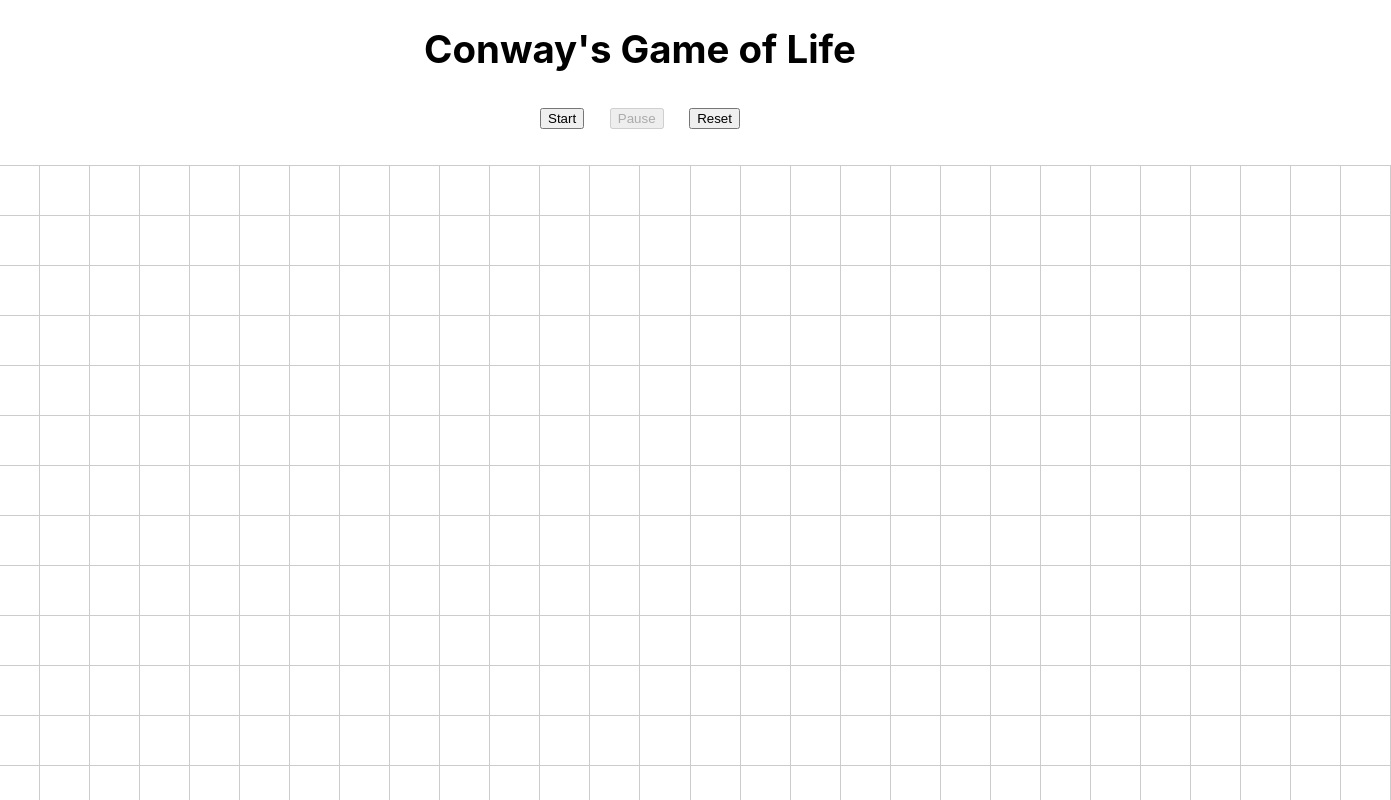
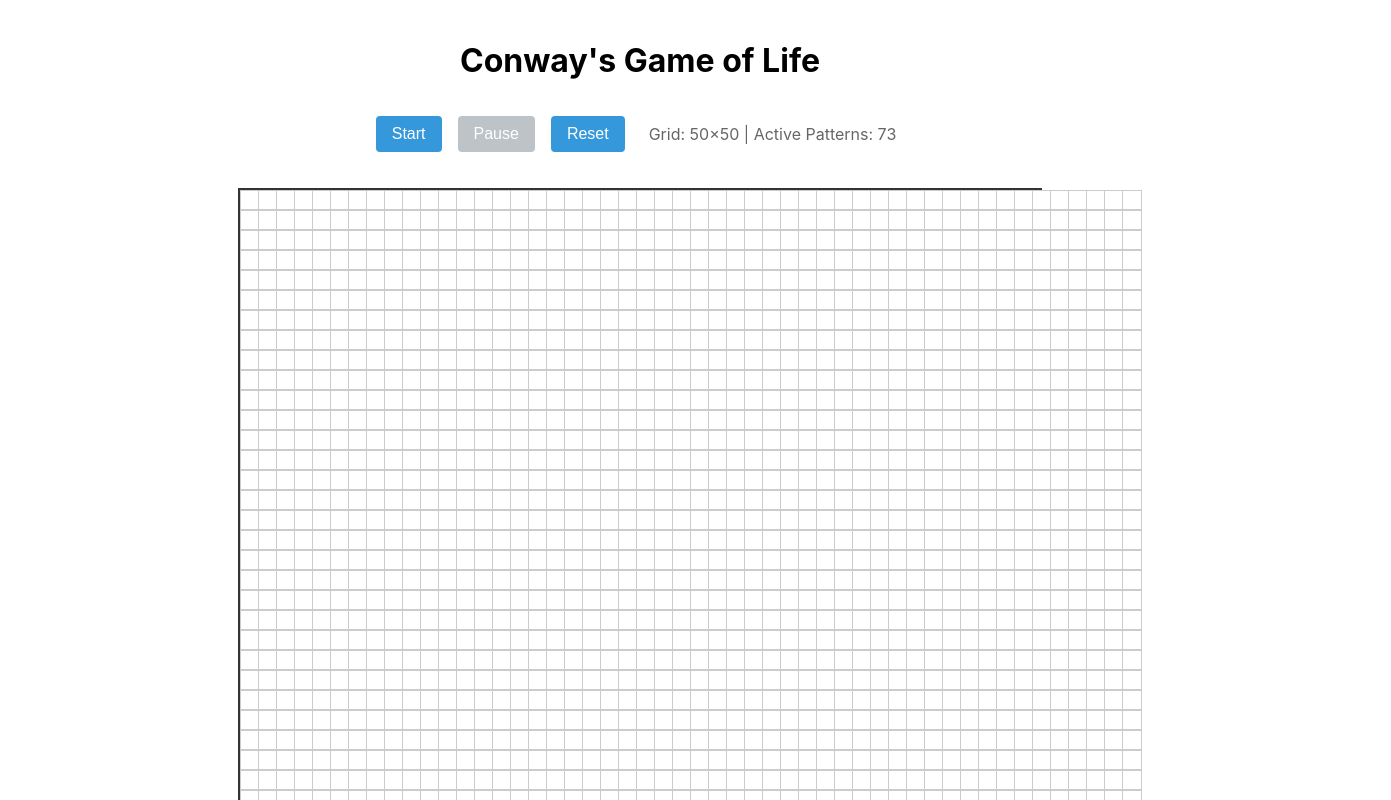
Before and after one commit to mikeyj777/biological_algorithm_problem_set, a React (Create React App) app in the folder client/: page /001 in a window 1280 px wide. Shown: the top 800 px of the page, 1391 px wide, since content can reach past the window. Built offline with nearby package versions, Linux system fonts and the light colour scheme.

Commit message:
001 - good enough

```diff
--- a/client/src/components/Proj001ConwaysGameOfLife.js
+++ b/client/src/components/Proj001ConwaysGameOfLife.js
@@ -52,14 +52,13 @@ class Agent {
   };
 }
 
-const Proj001ConwaysGameOfLife = ({numAgents = 600, gridSide = 30}) => {
+const Proj001ConwaysGameOfLife = ({numAgents = 1000, gridSide = 50}) => {
   const [agents, setAgents] = useState([]);
   const [grid, setGrid] = useState(Array(gridSide).fill().map(() => Array(gridSide).fill(false)));
   const [isRunning, setIsRunning] = useState(false);
   const firstUpdate = useRef(true);
 
   const getDisplayGrid = () => {
-    console.log("getDisplayGrid called");
     const newGrid = Array(gridSide).fill().map(() => Array(gridSide).fill(false));
     agents.forEach(agent => {
       if (!agent) {
@@ -73,72 +72,96 @@ const Proj001ConwaysGameOfLife = ({numAgents = 600, gridSide = 30}) => {
   };
 
   const update = () => {
-    console.log("update called");
     setAgents(prevAgents => {
       const newAgents = [...prevAgents];
+
+      // First pass: count neighbors using current state
+      newAgents.forEach(agent => {
+        if (!agent) return;
+        agent.countNeighborsAlive(newAgents, gridSide);
+      });
+
+      // Second pass: update states based on counted neighbors
       let alives = 0;
-      for (const agent of newAgents) {
-        if (!agent) {
-          continue;
-        }
-        // console.log("first update: ", firstUpdate.current);
-        // if (firstUpdate.current) {
-        //   console.log("agent id: ", agent.id, "agent alive: ", agent.alive, " neighborsAlive: ", agent.neighborsAlive);
-        // }
+      newAgents.forEach(agent => {
+        if (!agent) return;
 
-        agent.countNeighborsAlive(agents, gridSide);
         if (agent.alive && (agent.neighborsAlive < 2 || agent.neighborsAlive > 3)) {
           agent.toggleAlive();
         } else if (!agent.alive && agent.neighborsAlive === 3) {
           agent.toggleAlive();
         }
-        if (agent.alive) {
-          alives++;
-        }
-      }
-      console.log("updated alives: ", alives);
+        if (agent.alive) alives++;
+      });
+
+      console.log("Living cells:", alives);
       return newAgents;
     });
   };
 
   const generateAgents = () => {
-    console.log("generateAgents called");
     const newAgents = [];
     let agentId = 0;
-    let alives = 0;
-    for (let i = 0; i < numAgents; i++) {
-      let agentHere = true;
-      let x;
-      let y;
-      let angentPlacementAttempt = 0;
-      while (agentHere && angentPlacementAttempt < numAgents && agentId < numAgents) {
-        angentPlacementAttempt++;
-        agentHere = false;
-        x = Math.floor(Math.random() * gridSide);
-        y = Math.floor(Math.random() * gridSide);
-        for (let j = 0; j < i; j++) {
-          if (!newAgents[j]) {
-            continue;
-          }
 
-          if (newAgents[j].x === x && newAgents[j].y === y) {
-            agentHere = true;
-            break;
-          }
-        }
-      }
-      if (!agentHere) {
+    // Maya: "Let's compose a symphony of patterns!"
+    const patterns = {
+      glider: [[0, 0], [1, 0], [2, 0], [2, 1], [1, 2]],
+      blinker: [[0, 0], [0, 1], [0, 2]],
+      beacon: [[0, 0], [1, 0], [0, 1], [1, 1], [2, 2], [3, 2], [2, 3], [3, 3]],
+      pulsar: [
+        // Top section
+        [2, 4], [2, 5], [2, 6], [2, 10], [2, 11], [2, 12],
+        [4, 2], [5, 2], [6, 2], [10, 2], [11, 2], [12, 2],
+        [4, 7], [5, 7], [6, 7], [10, 7], [11, 7], [12, 7],
+        [7, 4], [7, 5], [7, 6], [7, 10], [7, 11], [7, 12],
+        // Bottom section (mirrored)
+        [9, 4], [9, 5], [9, 6], [9, 10], [9, 11], [9, 12],
+        [4, 9], [5, 9], [6, 9], [10, 9], [11, 9], [12, 9]
+      ],
+      pentadecathlon: [
+        [0, 0], [0, 1], [0, 2], [0, 3], [0, 4], [0, 5],
+        [0, 6], [0, 7], [0, 8], [0, 9]
+      ],
+      lwss: [ // Lightweight spaceship
+        [0, 0], [0, 3], [1, 4], [2, 0],
+        [2, 4], [3, 1], [3, 2], [3, 3], [3, 4]
+      ]
+    };
+
+    // Kai: "Let's create multiple pattern instances at strategic locations"
+    const patternPlacements = [
+      // Quadrant 1
+      { pattern: 'glider', x: 5, y: 5 },
+      { pattern: 'lwss', x: 20, y: 5 },
+
+      // Quadrant 2
+      { pattern: 'pulsar', x: 15, y: 15 }, // Centered
+
+      // Quadrant 3
+      { pattern: 'pentadecathlon', x: 35, y: 30 },
+
+      // Quadrant 4
+      { pattern: 'beacon', x: 40, y: 40 },
+      { pattern: 'glider', x: 25, y: 35 }
+  ];
+
+    patternPlacements.forEach(placement => {
+        const pattern = patterns[placement.pattern];
+        pattern.forEach(([dx, dy]) => {
+            const x = (placement.x + dx) % gridSide;
+            const y = (placement.y + dy) % gridSide;
+
+            // Check if position is already occupied
+            if (!newAgents.some(agent => agent && agent.x === x && agent.y === y)) {
                 const newAgent = new Agent(x, y);
                 newAgent.id = agentId++;
-        newAgent.alive = Math.random() < 0.9;
-        if (newAgent.alive) {
-          alives++;
-        }
-        // console.log("newAgent id: ", newAgent.id, " x: ", newAgent.x, " y: ", newAgent.y, " alive: ", newAgent.alive);
+                newAgent.alive = true;
                 newAgents.push(newAgent);
             }
-    }
-    console.log("generated alives: ", alives);
+        });
+    });
+
+    console.log(`Generated ${newAgents.length} living cells in patterns`);
     setAgents(newAgents);
   };
 
@@ -195,21 +218,25 @@ const Proj001ConwaysGameOfLife = ({numAgents = 600, gridSide = 30}) => {
             <button onClick={startSimulation} disabled={isRunning}>Start</button>
             <button onClick={pauseSimulation} disabled={!isRunning}>Pause</button>
             <button onClick={resetSimulation}>Reset</button>
+            <span className="grid-info">
+                Grid: {gridSide}×{gridSide} | Active Patterns: {
+                    agents.filter(a => a && a.alive).length
+                }
+            </span>
         </div>
         <div
           className="game-grid"
           style={{
-          gridTemplateColumns: `repeat(${gridSide}, 1fr)`
+              gridTemplateColumns: `repeat(${gridSide}, 1fr)`,
+              gridTemplateRows: `repeat(${gridSide}, 1fr)`  // Add this for explicit rows
           }}
         >
             {grid.map((row, x) =>
                 row.map((isAlive, y) => (
-
                     <div
                         key={`${x}-${y}`}
                         className={`cell ${isAlive ? 'alive' : ''}`}
-              title={`(${x},${y}): ${isAlive}`} // Hover to see info
-              onClick={() => console.log(`Clicked cell (${x},${y}): ${isAlive}`)}
+                        title={`(${x},${y}): ${isAlive}`}
                     />
                 ))
             )}
--- a/client/src/styles/Proj001.css
+++ b/client/src/styles/Proj001.css
@@ -1,64 +1,66 @@
 .game-title {
-  font-size: 24px;
-  margin-bottom: 20px;
+  font-size: 2rem;
+  margin-bottom: 1rem;
+}
+/* Update these in Proj001.css */
+.game-container {
+  display: flex;
+  flex-direction: column;
+  align-items: center;
+  gap: 20px;
+  padding: 20px;
+  max-width: 100vw; /* Prevent horizontal scroll */
+  overflow-x: hidden;
 }
 
 .game-grid {
   display: grid;
-  gap: 1px;
-  border: 1px solid #ccc;
-  width: 1500px;
-  height: 1500px;
-  background-color: #ccc;
+  width: min(800px, 90vw);  /* Responsive but max 800px */
+  height: min(800px, 90vw); /* Keep it square */
+  border: 2px solid #333;
+  background: #f0f0f0;
+  aspect-ratio: 1; /* Enforce square grid */
 }
 
 .cell {
+  aspect-ratio: 1; /* Keep cells square */
   width: 100%;
-  height: 100%;
-  background-color: white;
+  border: 1px solid #ccc;
+  background: white;
+  transition: background-color 0.2s ease;
 }
-
 .cell.alive {
-  background-color: black;
-}
-
-/* Add this to your Proj001.css */
-.game-container {
-  display: flex;
-  flex-direction: column;
-  align-items: center;
-  width: 100%;
-  gap: 20px;
-}
-
-.game-title {
-  font-size: clamp(1.5rem, 3vw, 3rem);
-  margin-bottom: 1rem;
+  background: #2ecc71;  /* Living cells */
 }
 
 .controls {
   display: flex;
-  gap: 2%;
-  width: 100%;
-  max-width: var(--grid-width);  /* We'll set this in React */
-  justify-content: center;
-  align-items: center;
+  gap: 1rem;
   margin-bottom: 1rem;
 }
 
-.control-button {
-  flex: 1;
-  padding: clamp(0.5rem, 1vw, 1rem);
-  font-size: clamp(0.8rem, 1.5vw, 1.2rem);
-  min-width: min-content;
-  border-radius: 8px;
-  border: 2px solid #333;
-  background-color: #fff;
+.controls button {
+  padding: 0.5rem 1rem;
+  font-size: 1rem;
   cursor: pointer;
-  transition: all 0.3s ease;
+  border: none;
+  border-radius: 4px;
+  background: #3498db;
+  color: white;
+  transition: background-color 0.2s ease;
 }
 
-.control-button:disabled {
-  opacity: 0.6;
+.controls button:disabled {
+  background: #bdc3c7;
   cursor: not-allowed;
 }
+
+.controls button:hover:not(:disabled) {
+  background: #2980b9;
+}
+
+.grid-info {
+  font-size: 1rem;
+  color: #666;
+  padding: 0.5rem;
+}
```
Lines whose indentation alone changed are shown as unchanged.
